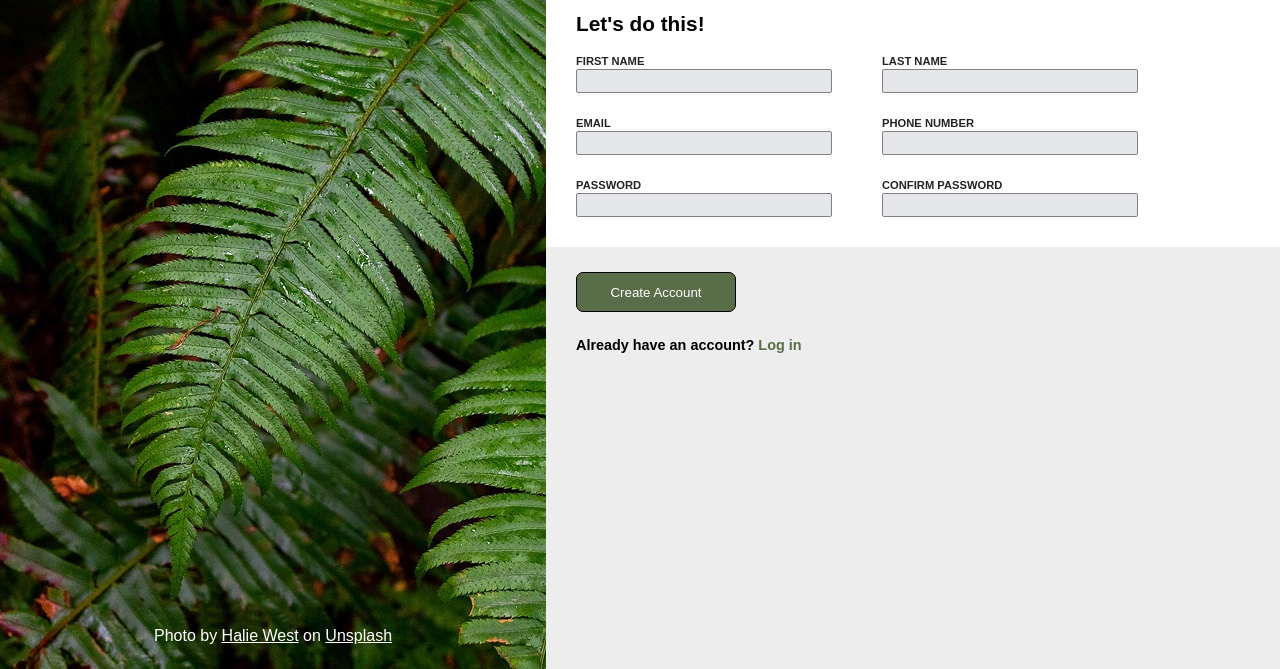
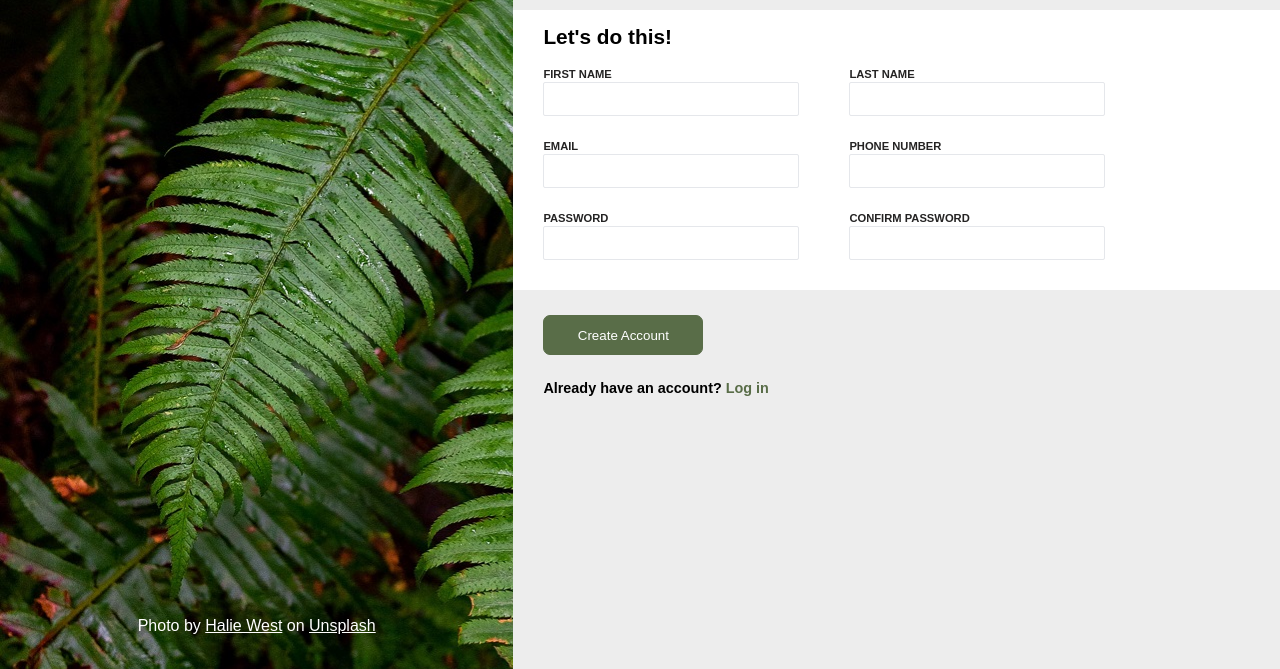
Before and after one commit to NABrainn/Sign-Up-Form-Project, a plain HTML site: page index.html in a window 1280 px wide. Shown: the part 294-963 px from the top of the page. Drawn offline with Linux system fonts and the light colour scheme.

Commit message:
add input focus highlighting

```diff
--- a/index.html
+++ b/index.html
@@ -22,7 +22,7 @@
             </div>
             <div id="form-container">
                 <section id="form-title">Let's do this!</section>
-                <form action="" method="post">
+                <form action="" method="post" id="login-form">
                     <div id="flex-form-container">
                         <div id="flex-left-form">
                             <div id="left-col-1">
@@ -45,7 +45,7 @@
                             </div>
                             <div id="right-col-2">
                                 <label for="phone-num">PHONE NUMBER</label><br>
-                                <input type="number" name="phone-num" id="phone-num"><br>
+                                <input type="text" name="phone-num" id="phone-num"><br>
                             </div>
                             <div id="right-col-3">
                                 <label for="conf-password">CONFIRM PASSWORD</label><br>
@@ -55,7 +55,7 @@
                     </div>
                 </form>
             </div>
-            <button type="submit">Create Account</button>
+            <button type="submit" form="login-form">Create Account</button>
             <p id="LOGIN">Already have an account? <span id="log-in-link">Log in</span></p>
         </div>
     </div>
--- a/style.css
+++ b/style.css
@@ -21,12 +21,10 @@ body {
     background-repeat: no-repeat;
 }
 
-#left-container, #main-sidebar, footer {
-    width: 546px;
-}
 
 #left-container {
     background-image: url("image-resized.jpg");
+    width: 600px;
 }
 
 #main-sidebar {
@@ -63,7 +61,7 @@ footer {
 
 #right-container {
     background-color: #ededed;
-    width: 80%;
+    width: 70%;
 }
 
 #quote-container, #form-title {
@@ -77,7 +75,7 @@ footer {
     line-height: 1.2em;
     font-weight: 600;
     font-size: 1.2em;
-    margin-bottom: 50px;
+    margin-bottom: 63px;
 }
 
 #form-container {
@@ -113,21 +111,24 @@ label {
 
 
 input {
-    background-color: #E5E7EB;
-    border: 1px solid grey;
+    background-color: white;
+    border: 1px solid #E5E7EB;
     border-radius: 2px;
-    height: 20px;
+    height: 30px;
     width: 250px;
+
 }
 
 input:focus {
-    border: 1px solid aqua;
+    border: 1px solid #356af0;
+    outline: none;
+    box-shadow: 1px 1px 5px #b7c2c4;
+}
+
+input:invalid {
+    border: 1px solid red;
     outline: none;
 }
-
-
-
-
 
 
 button, #LOGIN {
@@ -141,7 +142,7 @@ button {
 
     width: 160px;
     height: 40px;
-    border: 1px solid black;
+    border: 1px solid #596D48;
     border-radius:7px;
 }
 
```
